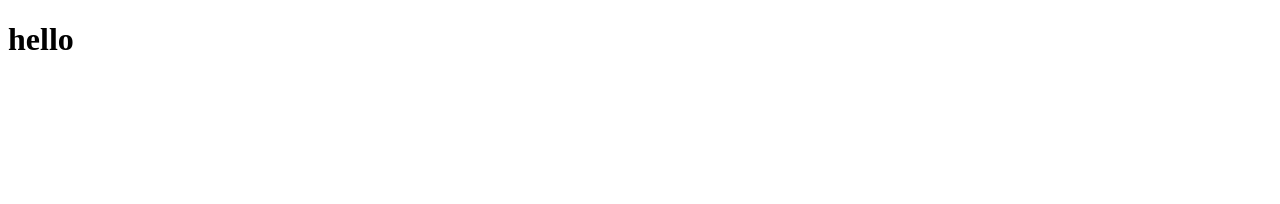
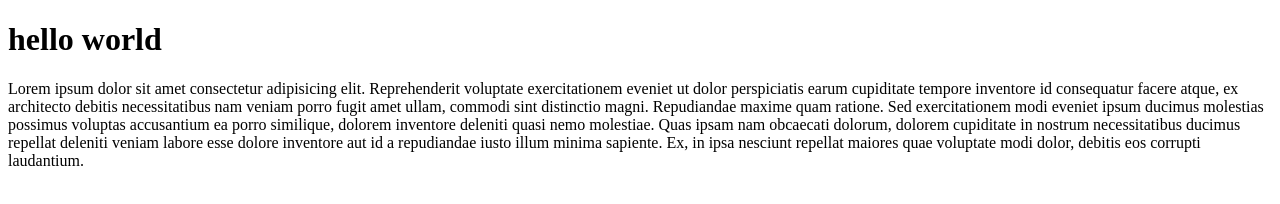
Before and after one commit to TawhidKomol/html-new, a plain HTML site: page html-new/index.html in a window 1280 px wide. Drawn offline with Linux system fonts and the light colour scheme.

Commit message:
second edit

```diff
--- a/html-new/index.html
+++ b/html-new/index.html
@@ -6,6 +6,7 @@
     <title>Document</title>
 </head>
 <body>
-    <h1>hello</h1>
+    <h1>hello world</h1>
+    <p>Lorem ipsum dolor sit amet consectetur adipisicing elit. Reprehenderit voluptate exercitationem eveniet ut dolor perspiciatis earum cupiditate tempore inventore id consequatur facere atque, ex architecto debitis necessitatibus nam veniam porro fugit amet ullam, commodi sint distinctio magni. Repudiandae maxime quam ratione. Sed exercitationem modi eveniet ipsum ducimus molestias possimus voluptas accusantium ea porro similique, dolorem inventore deleniti quasi nemo molestiae. Quas ipsam nam obcaecati dolorum, dolorem cupiditate in nostrum necessitatibus ducimus repellat deleniti veniam labore esse dolore inventore aut id a repudiandae iusto illum minima sapiente. Ex, in ipsa nesciunt repellat maiores quae voluptate modi dolor, debitis eos corrupti laudantium.</p>
 </body>
 </html>
```
